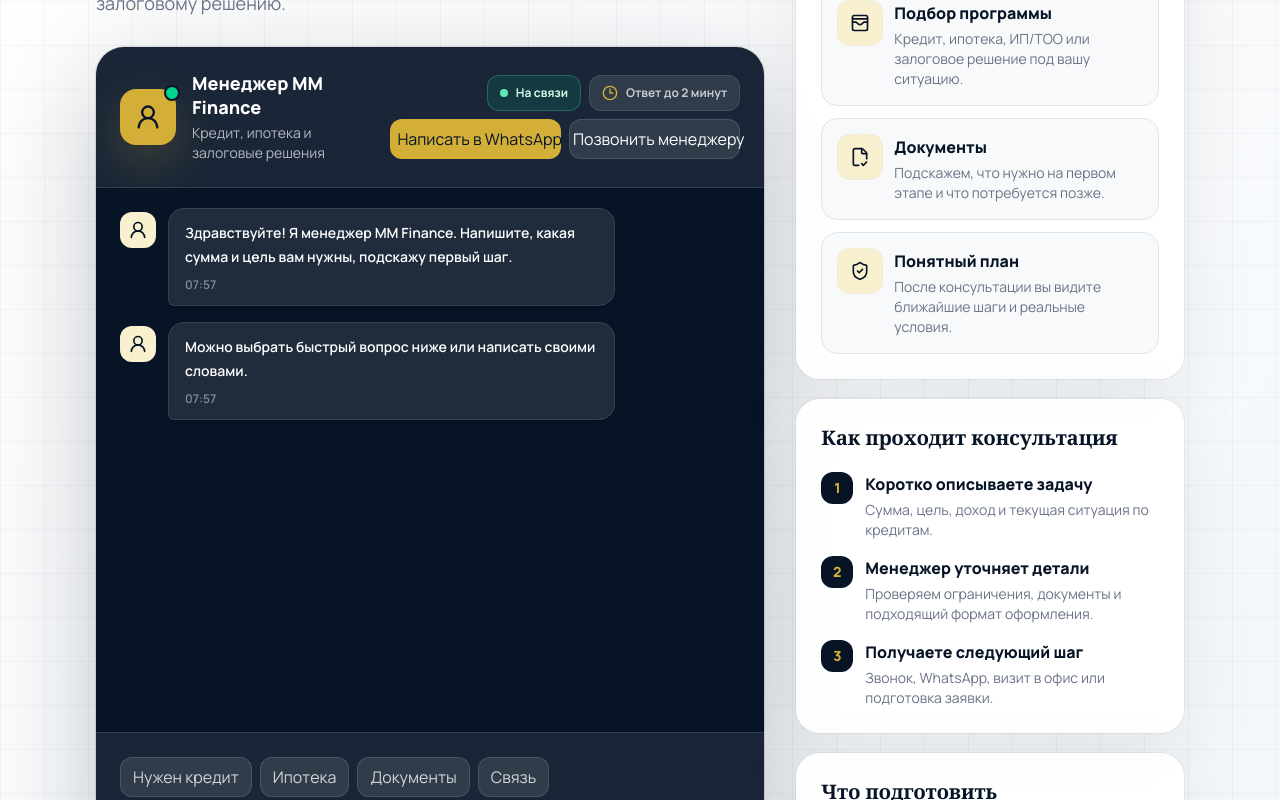
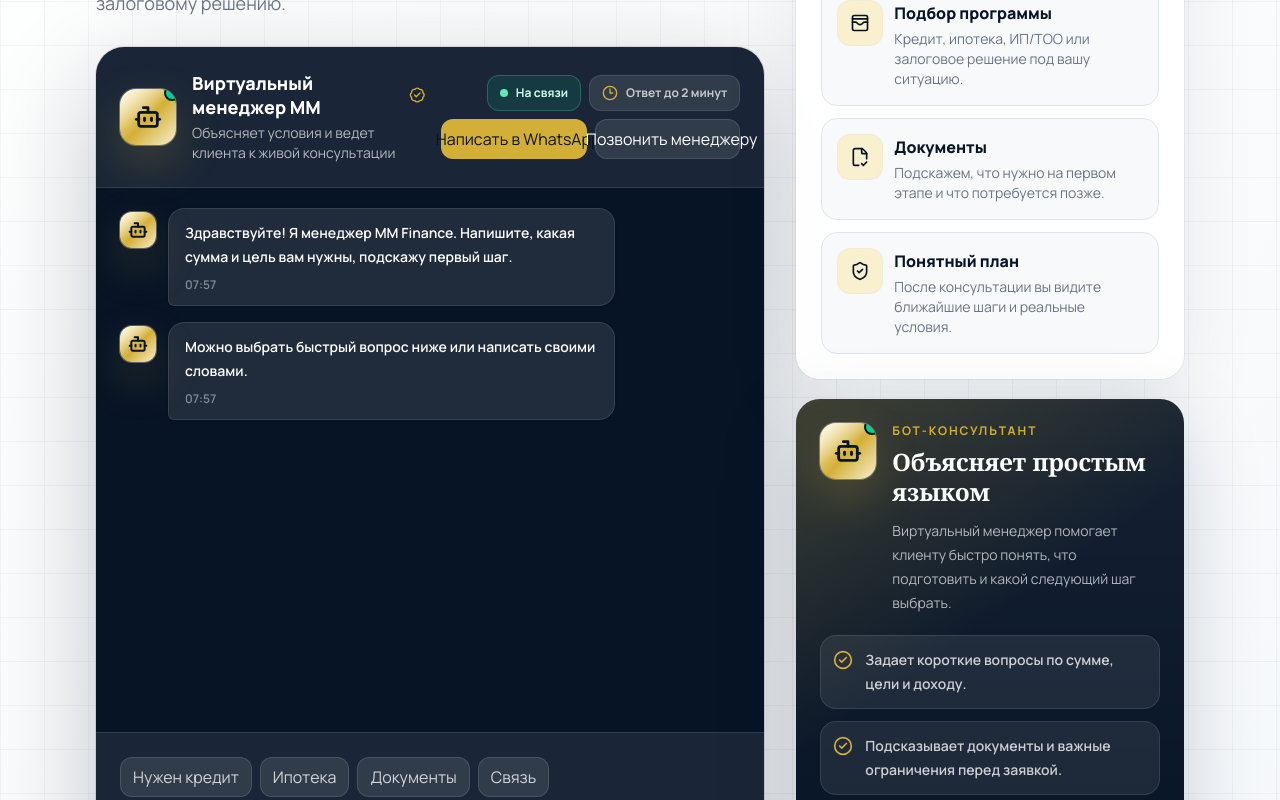
Before and after one commit to talgat-code/mmfinance-prac-, a React (Vite) app: page /chat in a window 1280 px wide. Shown: the part 440-1240 px from the top of the page. Built offline with nearby package versions, Linux system fonts and the light colour scheme.

Commit message:
Add virtual manager persona

```diff
--- a/src/components/pages/ManagerChat.tsx
+++ b/src/components/pages/ManagerChat.tsx
@@ -5,6 +5,8 @@ import { useTranslation } from 'react-i18next'
 import { Link } from 'react-router-dom'
 import {
   ArrowRight,
+  BadgeCheck,
+  Bot,
   CheckCircle2,
   Clock3,
   FileCheck2,
@@ -14,7 +16,6 @@ import {
   Send,
   ShieldCheck,
   Sparkles,
-  UserRound,
   WalletCards,
 } from 'lucide-react'
 
@@ -71,6 +72,30 @@ const initialLeadFormTouched: LeadFormTouched = {
 const createMessageId = (role: MessageRole) =>
   `${role}-${Date.now()}-${Math.random().toString(36).slice(2)}`
 
+type ManagerAvatarProps = {
+  compact?: boolean
+}
+
+function ManagerAvatar({ compact = false }: ManagerAvatarProps) {
+  return (
+    <span
+      className={`relative flex shrink-0 items-center justify-center overflow-hidden bg-[linear-gradient(135deg,_#fff7d6,_#d4af37_52%,_#f8f0cf)] text-primary shadow-[0_18px_45px_rgb(212_175_55_/_0.22)] ring-1 ring-white/30 ${
+        compact ? 'mt-1 size-9 rounded-xl' : 'size-14 rounded-2xl'
+      }`}
+    >
+      <span className="absolute inset-0 bg-[linear-gradient(145deg,_rgb(255_255_255_/_0.6),_transparent_46%)]" />
+      <Bot
+        aria-hidden="true"
+        className={`relative ${compact ? 'size-5' : 'size-7'}`}
+        strokeWidth={2.4}
+      />
+      {!compact ? (
+        <span className="absolute -right-1 -top-1 size-4 rounded-full border-2 border-primary bg-emerald-400" />
+      ) : null}
+    </span>
+  )
+}
+
 export function ManagerChat() {
   const { i18n, t } = useTranslation()
   const locale = i18n.resolvedLanguage === 'kk' ? 'kk-KZ' : 'ru-RU'
@@ -101,6 +126,9 @@ export function ManagerChat() {
   }) as SmartReply[]
   const steps = t('chat.steps.items', { returnObjects: true }) as ChatStep[]
   const documents = t('chat.documents.items', {
+    returnObjects: true,
+  }) as string[]
+  const managerProfileItems = t('chat.managerProfile.items', {
     returnObjects: true,
   }) as string[]
   const phoneHref = t('contacts.phoneHref')
@@ -329,13 +357,11 @@ export function ManagerChat() {
           <div className="overflow-hidden rounded-[1.75rem] bg-primary text-white shadow-[0_34px_110px_rgb(7_20_38_/_0.24)] ring-1 ring-primary/10">
             <div className="flex flex-col gap-4 border-b border-white/10 bg-white/8 p-5 sm:flex-row sm:items-center sm:justify-between sm:p-6">
               <div className="flex items-center gap-4">
-                <div className="relative flex size-14 shrink-0 items-center justify-center rounded-2xl bg-accent text-primary shadow-[0_16px_45px_rgb(212_175_55_/_0.22)]">
-                  <UserRound aria-hidden="true" className="size-7" />
-                  <span className="absolute -right-1 -top-1 size-4 rounded-full border-2 border-primary bg-emerald-400" />
-                </div>
+                <ManagerAvatar />
                 <div>
-                  <p className="text-lg font-black leading-6 text-white">
-                    {t('chat.managerName')}
+                  <p className="flex items-center gap-2 text-lg font-black leading-6 text-white">
+                    <span>{t('chat.managerName')}</span>
+                    <BadgeCheck aria-hidden="true" className="size-5 text-accent" />
                   </p>
                   <p className="mt-1 text-sm leading-5 text-white/68">
                     {t('chat.managerRole')}
@@ -392,11 +418,7 @@ export function ManagerChat() {
                         key={message.id}
                         transition={{ duration: 0.24, ease: 'easeOut' }}
                       >
-                        {!isClient ? (
-                          <span className="mt-1 flex size-9 shrink-0 items-center justify-center rounded-xl bg-accent-soft text-primary">
-                            <UserRound aria-hidden="true" className="size-5" />
-                          </span>
-                        ) : null}
+                        {!isClient ? <ManagerAvatar compact /> : null}
                         <div
                           className={`max-w-[84%] rounded-2xl px-4 py-3 shadow-sm sm:max-w-[72%] ${
                             isClient
@@ -429,9 +451,7 @@ export function ManagerChat() {
                       key="typing"
                       transition={{ duration: 0.2, ease: 'easeOut' }}
                     >
-                      <span className="flex size-9 shrink-0 items-center justify-center rounded-xl bg-accent-soft text-primary">
-                        <UserRound aria-hidden="true" className="size-5" />
-                      </span>
+                      <ManagerAvatar compact />
                       <div className="rounded-2xl rounded-bl-md border border-white/10 bg-white/10 px-4 py-3">
                         <span className="sr-only">{t('chat.typing')}</span>
                         <span className="flex h-6 items-center gap-1.5">
@@ -573,6 +593,38 @@ export function ManagerChat() {
                 </div>
               ))}
             </div>
+          </div>
+
+          <div className="relative overflow-hidden rounded-[1.5rem] bg-primary p-6 text-white shadow-[0_24px_80px_rgb(7_20_38_/_0.18)]">
+            <div className="absolute inset-0 bg-[linear-gradient(145deg,_rgb(212_175_55_/_0.22),_transparent_46%),linear-gradient(180deg,_rgb(255_255_255_/_0.06),_transparent)]" />
+            <div className="relative flex items-start gap-4">
+              <ManagerAvatar />
+              <div>
+                <p className="text-xs font-bold uppercase tracking-[0.16em] text-accent">
+                  {t('chat.managerProfile.eyebrow')}
+                </p>
+                <h2 className="mt-2 text-2xl font-black leading-tight text-white">
+                  {t('chat.managerProfile.title')}
+                </h2>
+                <p className="mt-3 text-sm leading-6 text-white/68">
+                  {t('chat.managerProfile.description')}
+                </p>
+              </div>
+            </div>
+            <ul className="relative mt-5 grid gap-3">
+              {managerProfileItems.map((item) => (
+                <li
+                  className="flex gap-3 rounded-2xl border border-white/10 bg-white/8 p-3 text-sm font-semibold leading-6 text-white/78"
+                  key={item}
+                >
+                  <CheckCircle2
+                    aria-hidden="true"
+                    className="mt-0.5 size-5 shrink-0 text-accent"
+                  />
+                  {item}
+                </li>
+              ))}
+            </ul>
           </div>
 
           <div className="rounded-[1.5rem] border border-white/70 bg-surface/92 p-6 shadow-soft ring-1 ring-primary/5 backdrop-blur">
--- a/src/locales/kk.json
+++ b/src/locales/kk.json
@@ -215,8 +215,8 @@
     "eyebrow": "Онлайн кеңес",
     "title": "MM Finance менеджерімен чат",
     "description": "Міндетіңізді жазыңыз, дайын сұрақты таңдаңыз немесе бірден WhatsApp-қа өтіңіз. Бұл бет несие, ипотека немесе кепіл бойынша алғашқы қадамды тез түсінуге көмектеседі.",
-    "managerName": "MM Finance менеджері",
-    "managerRole": "Несие, ипотека және кепіл шешімдері",
+    "managerName": "MM виртуалды менеджері",
+    "managerRole": "Шарттарды түсіндіріп, клиентті нақты кеңеске бағыттайды",
     "onlineStatus": "Байланыста",
     "responseTime": "Жауап 2 минутқа дейін",
     "managerLabel": "Менеджер хабарламасы",
@@ -287,6 +287,16 @@
         "response": "Мекенжайымыз: Aspara БЦ, 3 қабатты ғимарат, 2 қабат, 226/3 кабинет. Келмес бұрын менеджерге жазған немесе қоңырау шалған дұрыс."
       }
     ],
+    "managerProfile": {
+      "eyebrow": "Бот-кеңесші",
+      "title": "Қарапайым тілмен түсіндіреді",
+      "description": "Виртуалды менеджер клиентке не дайындау керек екенін және келесі қадамды тез түсінуге көмектеседі.",
+      "items": [
+        "Сома, мақсат және табыс бойынша қысқа сұрақтар қояды.",
+        "Өтінім алдында құжаттар мен маңызды шектеулерді түсіндіреді.",
+        "Тірі менеджер керек кезде диалогты WhatsApp-қа өткізеді."
+      ]
+    },
     "sidePanel": {
       "eyebrow": "Жылдам бастау",
       "title": "Менеджер өтінімді артық шатаспай жинауға көмектеседі",
--- a/src/locales/ru.json
+++ b/src/locales/ru.json
@@ -215,8 +215,8 @@
     "eyebrow": "Онлайн консультация",
     "title": "Чат с менеджером MM Finance",
     "description": "Опишите задачу, выберите быстрый вопрос или сразу перейдите в WhatsApp. Страница помогает быстро понять первый шаг по кредиту, ипотеке или залоговому решению.",
-    "managerName": "Менеджер MM Finance",
-    "managerRole": "Кредит, ипотека и залоговые решения",
+    "managerName": "Виртуальный менеджер MM",
+    "managerRole": "Объясняет условия и ведет клиента к живой консультации",
     "onlineStatus": "На связи",
     "responseTime": "Ответ до 2 минут",
     "managerLabel": "Сообщение менеджера",
@@ -287,6 +287,16 @@
         "response": "Наш адрес: БЦ Aspara, 3-этажное здание, 2 этаж, кабинет 226/3. Перед визитом лучше написать или позвонить менеджеру."
       }
     ],
+    "managerProfile": {
+      "eyebrow": "Бот-консультант",
+      "title": "Объясняет простым языком",
+      "description": "Виртуальный менеджер помогает клиенту быстро понять, что подготовить и какой следующий шаг выбрать.",
+      "items": [
+        "Задает короткие вопросы по сумме, цели и доходу.",
+        "Подсказывает документы и важные ограничения перед заявкой.",
+        "Переносит диалог в WhatsApp, когда нужен живой менеджер."
+      ]
+    },
     "sidePanel": {
       "eyebrow": "Быстрый старт",
       "title": "Менеджер помогает собрать заявку без лишней путаницы",
```
